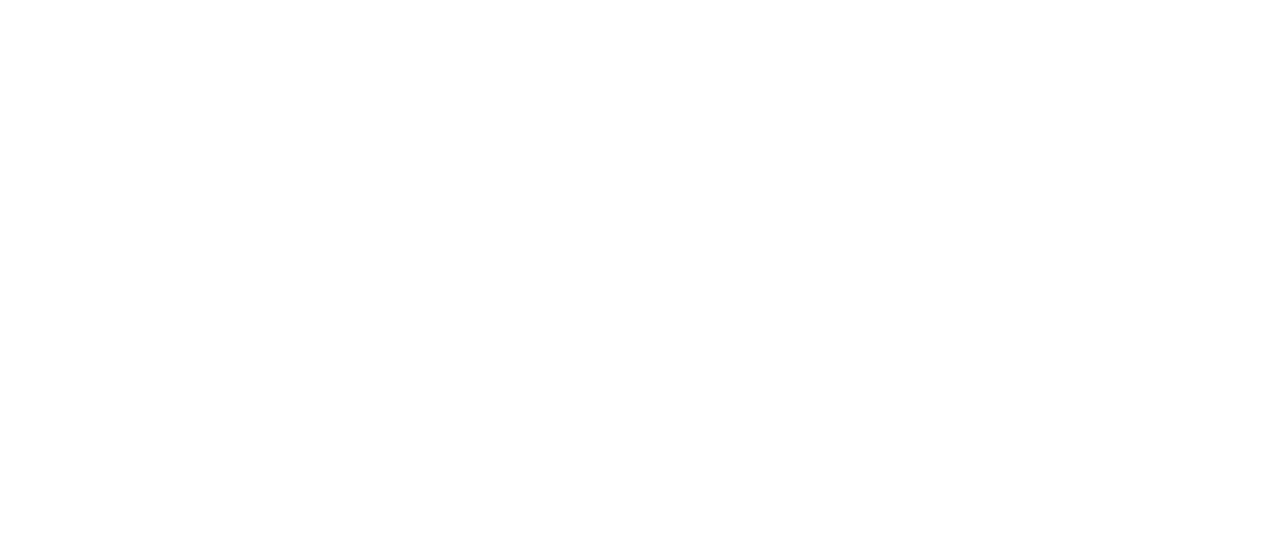
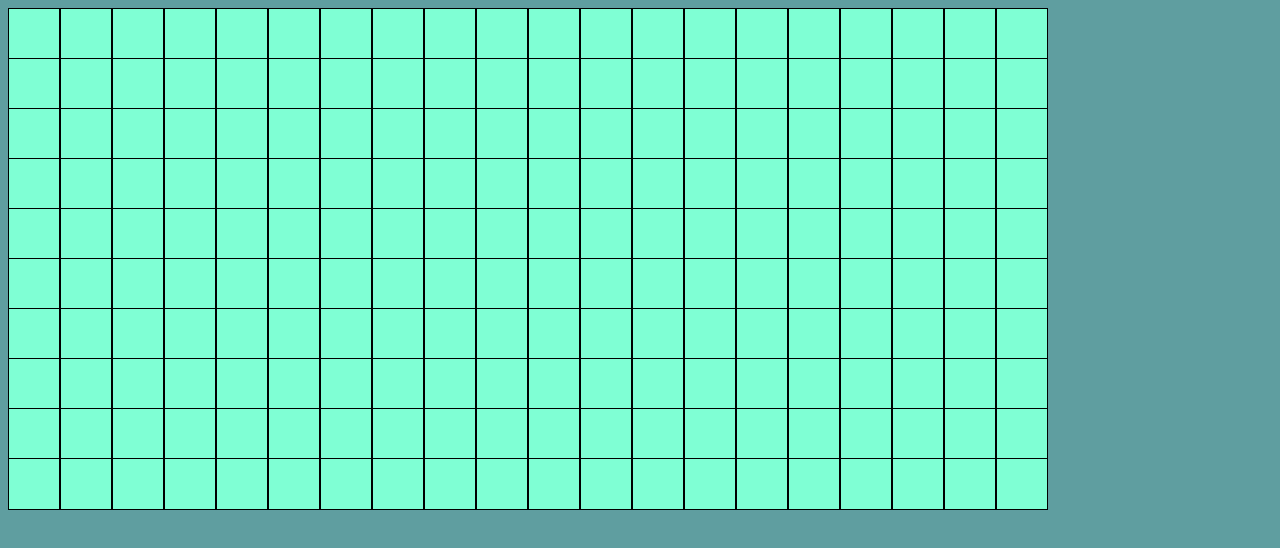
Before and after one commit to xenock/battleGame, a plain HTML site: page index.html in a window 1280 px wide. Drawn offline with nearby package versions, Linux system fonts and the light colour scheme.

Commit message:
initial board showed

```diff
--- a/index.html
+++ b/index.html
@@ -7,6 +7,7 @@
     <script src="src/Unit.js"></script>
     <script src="src/Board.js"></script>
     <script src="src/Battle.js"></script>
+    <link href="main.css" rel="stylesheet"/>
   </head>
   <body></body>
 </html>
--- /dev/null
+++ b/main.css
@@ -0,0 +1,18 @@
+body {
+  background: cadetblue;
+}
+
+.row .column {
+  background: aquamarine;
+}
+
+.row {
+  height: 50px;
+}
+
+.column {
+  height: 50px;
+  width: 50px;
+  display: inline-block;
+  border: 1px solid black;
+}
--- a/src/Battle.js
+++ b/src/Battle.js
@@ -1,5 +1,21 @@
 var board
 
+function initialBoard(width, height){
+  return Array.apply(null, Array(width)).map(e => Array(height))
+}
+
 $(document).ready(function(){
+  var body = $('body')
+  board = initialBoard(10, 20)
+
+  board.forEach(function(rowArray){
+    var row = $('<div>').addClass('row')
+
+    for(var i=0; i<rowArray.length; i++){
+      var column = $('<div>').addClass('column')
+      row.append(column)
+    }
+    body.append(row)
+  })
 
 })
```
